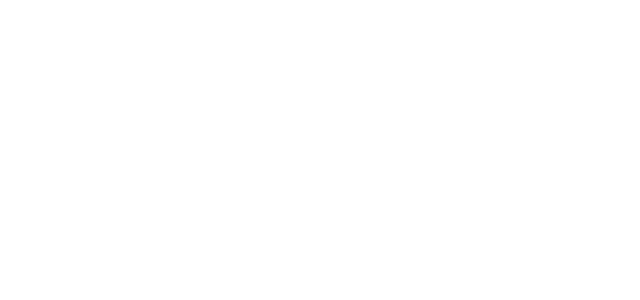
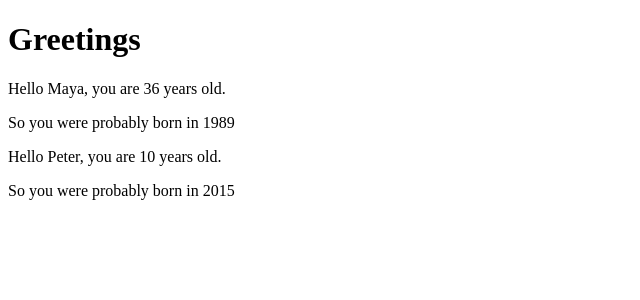
Before and after one commit to PlatynowyGarnek/full_stack_open, a React (Vite) app in the folder testingpage/: page / in a window 1280 px wide. Shown: the top 300 px of the page, without its empty margins (0-640 px from the left). Built offline with nearby package versions, Linux system fonts and the light colour scheme.

Commit message:
component helper functions usage

```diff
--- a/testingpage/src/App.jsx
+++ b/testingpage/src/App.jsx
@@ -1,8 +1,30 @@
+const Hello = (props) => {
+  const bornYear = () =>
+  {
+    const yearNow = new Date().getFullYear()
+    return yearNow - props.age
+  }
+  return (
+    <div>
+      <p>
+        Hello {props.name}, you are {props.age} years old.
+      </p>
+      <p>So you were probably born in {bornYear()}</p>
+    </div>
+  )
+}
+
+
 const App = () => {
-<>
-
-</>
-
+  const name = 'Peter'
+  const age = 10
+  return (
+    <div>
+      <h1>Greetings</h1>
+      <Hello name="Maya" age={26+10} />
+      <Hello name={name} age={age} />
+    </div>
+  )
 }
 
 export default App
```
